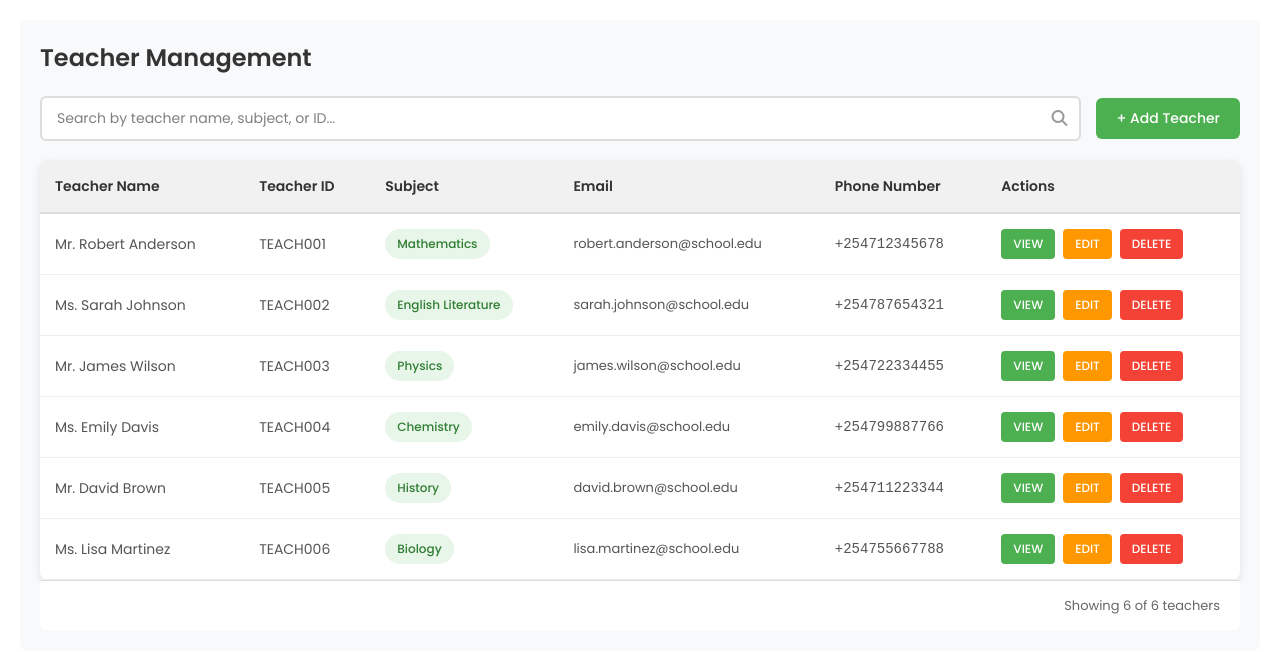
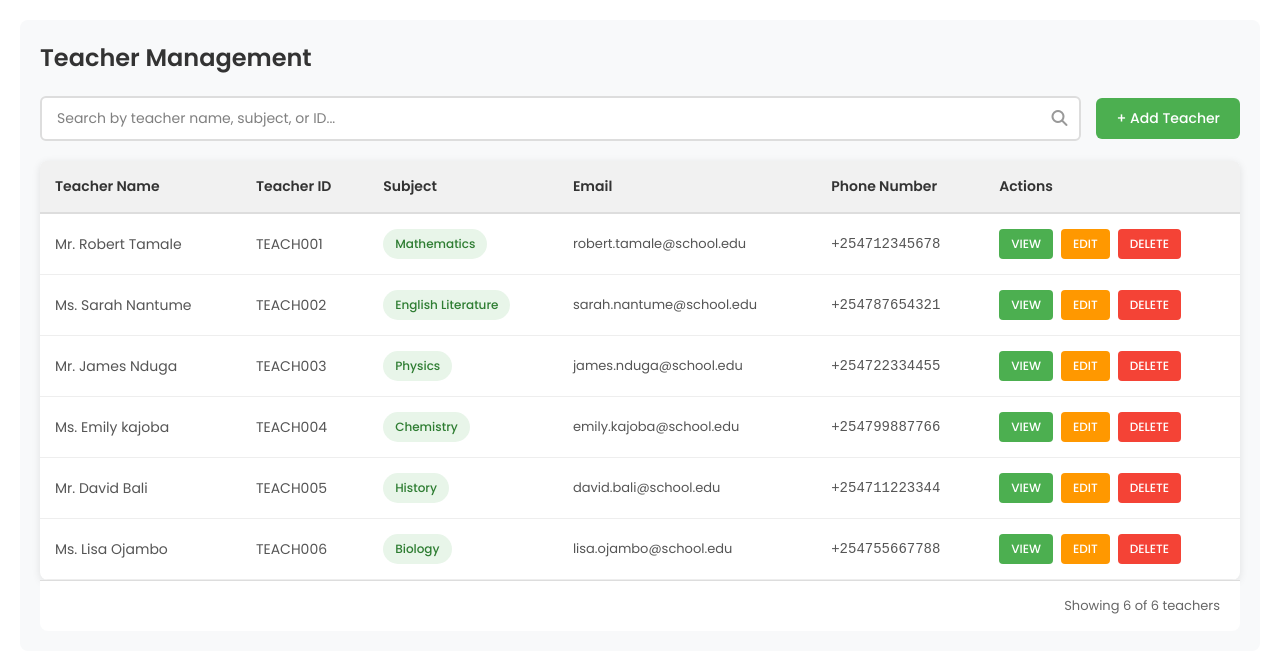
Before and after one commit to Kijjambu-joseph/School, a React (Vite) app: page /teachersearch in a window 1280 px wide. Shown: the top 652 px of the page. Built offline with nearby package versions, Linux system fonts and the light colour scheme.

Commit message:
updated the name details of the teacher search component

```diff
--- a/src/dashboards/admin/TeacherSearch.jsx
+++ b/src/dashboards/admin/TeacherSearch.jsx
@@ -8,44 +8,44 @@ const TeacherSearch = () => {
   const [teachers] = useState([
     {
       id: 'TEACH001',
-      name: 'Mr. Robert Anderson',
+      name: 'Mr. Robert Tamale',
       subject: 'Mathematics',
-      email: 'robert.anderson@school.edu',
+      email: 'robert.tamale@school.edu',
       phone: '+254712345678',
     },
     {
       id: 'TEACH002',
-      name: 'Ms. Sarah Johnson',
+      name: 'Ms. Sarah Nantume',
       subject: 'English Literature',
-      email: 'sarah.johnson@school.edu',
+      email: 'sarah.nantume@school.edu',
       phone: '+254787654321',
     },
     {
       id: 'TEACH003',
-      name: 'Mr. James Wilson',
+      name: 'Mr. James Nduga',
       subject: 'Physics',
-      email: 'james.wilson@school.edu',
+      email: 'james.nduga@school.edu',
       phone: '+254722334455',
     },
     {
       id: 'TEACH004',
-      name: 'Ms. Emily Davis',
+      name: 'Ms. Emily kajoba',
       subject: 'Chemistry',
-      email: 'emily.davis@school.edu',
+      email: 'emily.kajoba@school.edu',
       phone: '+254799887766',
     },
     {
       id: 'TEACH005',
-      name: 'Mr. David Brown',
+      name: 'Mr. David Bali',
       subject: 'History',
-      email: 'david.brown@school.edu',
+      email: 'david.bali@school.edu',
       phone: '+254711223344',
     },
     {
       id: 'TEACH006',
-      name: 'Ms. Lisa Martinez',
+      name: 'Ms. Lisa Ojambo',
       subject: 'Biology',
-      email: 'lisa.martinez@school.edu',
+      email: 'lisa.ojambo@school.edu',
       phone: '+254755667788',
     },
   ]);
```
